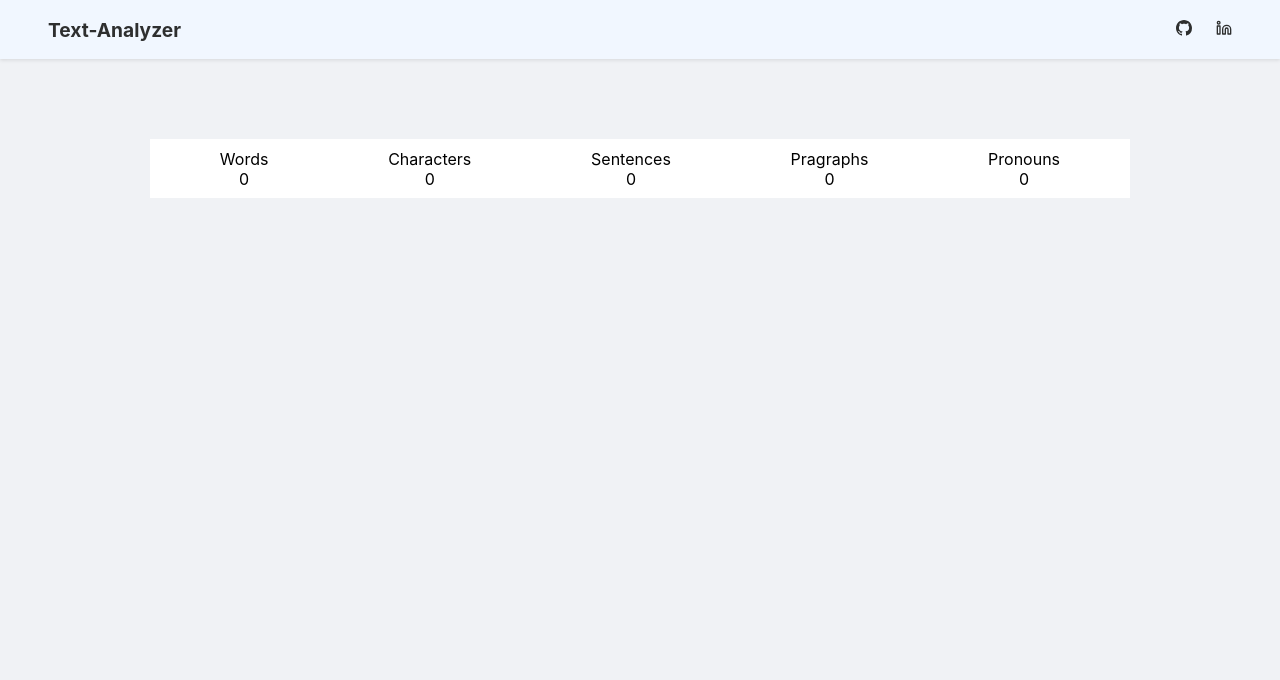
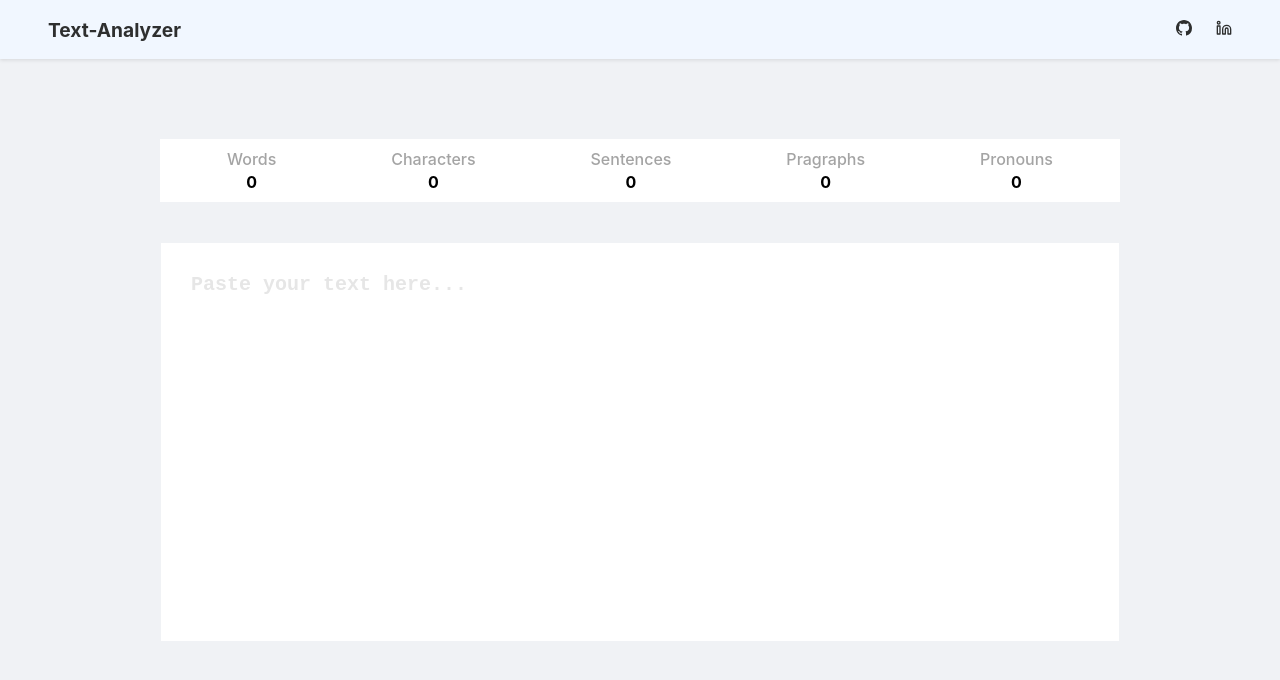
Before and after one commit to Dashrath-Sharma/text-analyzer, a React (Create React App) app: page / in a window 1280 px wide. Shown: the top 680 px of the page. Built offline with nearby package versions, Linux system fonts and the light colour scheme.

Commit message:
WritingArea setup

```diff
--- a/src/App.css
+++ b/src/App.css
@@ -1,6 +1,44 @@
+*{
+  margin:0;
+  padding:0;
+  box-sizing: border-box;
+}
+
+/* *::-ms-input-placeholder {
+  color: red;
+} */
+
+/* *::placeholder {
+  color: red;
+}  */
+
 body{
   background:#f0f2f5;
 }
 .App {
   text-align: center;
 }
+
+.text-area{
+  padding:30px;
+  margin:2em 0;
+  outline:none;
+  border:1px solid #f0f2f5;
+  resize: none;
+  width:75%;
+  min-height: 400px;
+  font-size: 20px;
+}
+
+.text-area::-webkit-input-placeholder{
+
+}
+
+.text-area::-moz-placeholder{
+
+}
+
+.text-area::placeholder{
+  color: #e6e6e6;
+  font-weight: 900;
+}
--- a/src/App.js
+++ b/src/App.js
@@ -1,12 +1,14 @@
 import "./App.css";
 import DisplayDetails from "./UI/DisplayDetails";
 import Header from "./UI/Header";
+import WritingArea from "./UI/WritingArea";
 
 function App() {
   return (
     <div className="App">
       <Header />
       <DisplayDetails />
+      <WritingArea />
     </div>
   );
 }
--- a/src/UI/DisplayDetails.js
+++ b/src/UI/DisplayDetails.js
@@ -1,7 +1,6 @@
 import styled from "styled-components";
 import Specs from "./Specs";
 
-export default function DisplayDetails() {
 const Container = styled.div`
   background: #fff;
   margin-top: 5em;
@@ -12,6 +11,8 @@ export default function DisplayDetails() {
   display: flex;
   justify-content: space-around;
 `;
+
+export default function DisplayDetails() {
   return (
     <Container>
       <Specs title="Words" value="0" />
--- a/src/UI/Specs.js
+++ b/src/UI/Specs.js
@@ -1,12 +1,17 @@
 import styled from "styled-components";
 
+const Title = styled.p`
+  margin: 0;
+  font-weight: 500;
+  color: #a4a4a4;
+`;
+const Value = styled.p`
+  margin: 0;
+  margin-top: 0.2em;
+  font-weight: bold;
+`;
+
 export default function Specs({ title, value }) {
-  const Title = styled.p`
-    margin: 0;
-  `;
-  const Value = styled.p`
-    margin: 0;
-  `;
   return (
     <div>
       <Title>{title}</Title>
--- /dev/null
+++ b/src/UI/WritingArea.js
@@ -0,0 +1,6 @@
+export default function WritingArea(){
+
+    return(
+        <textarea className="text-area" placeholder="Paste your text here..."></textarea>
+    )
+}
```
Also changed, not shown: src/UI/Header.js (+4 -5 lines). Lines whose indentation alone changed are shown as unchanged.
